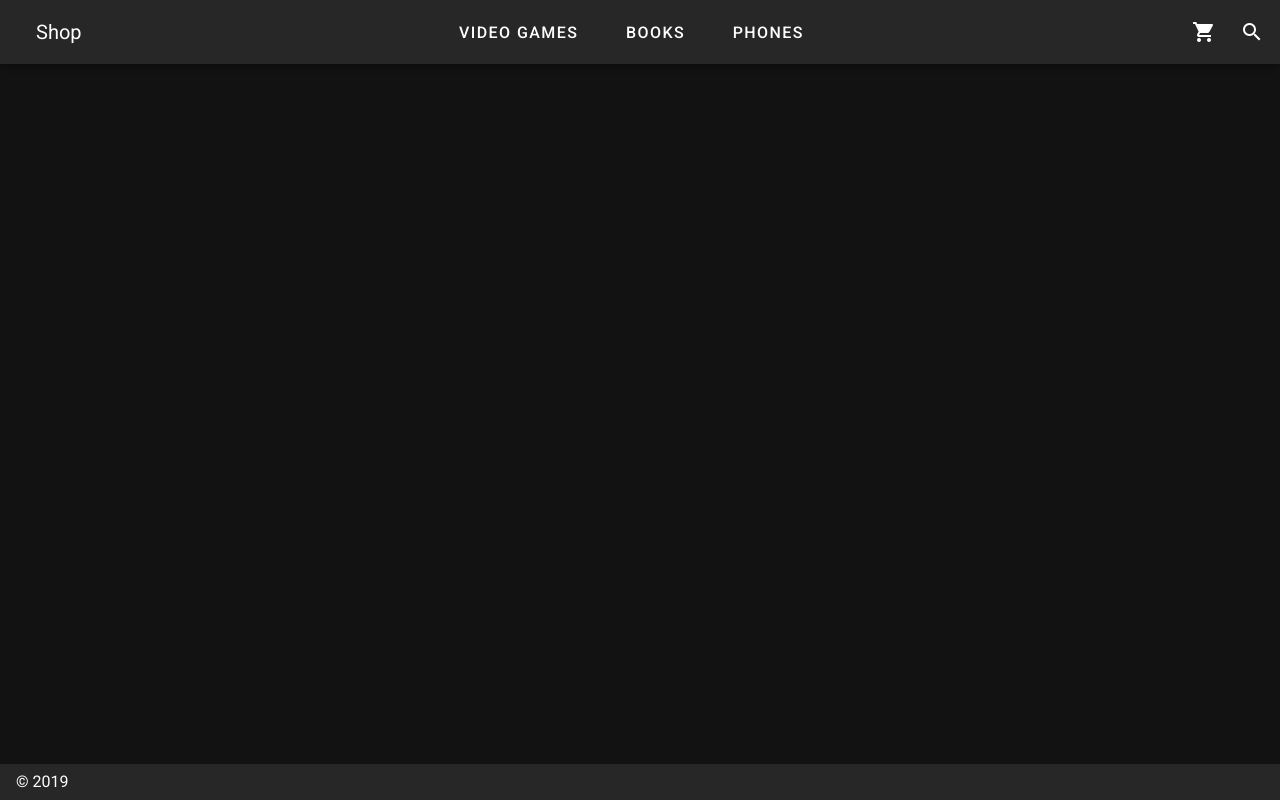
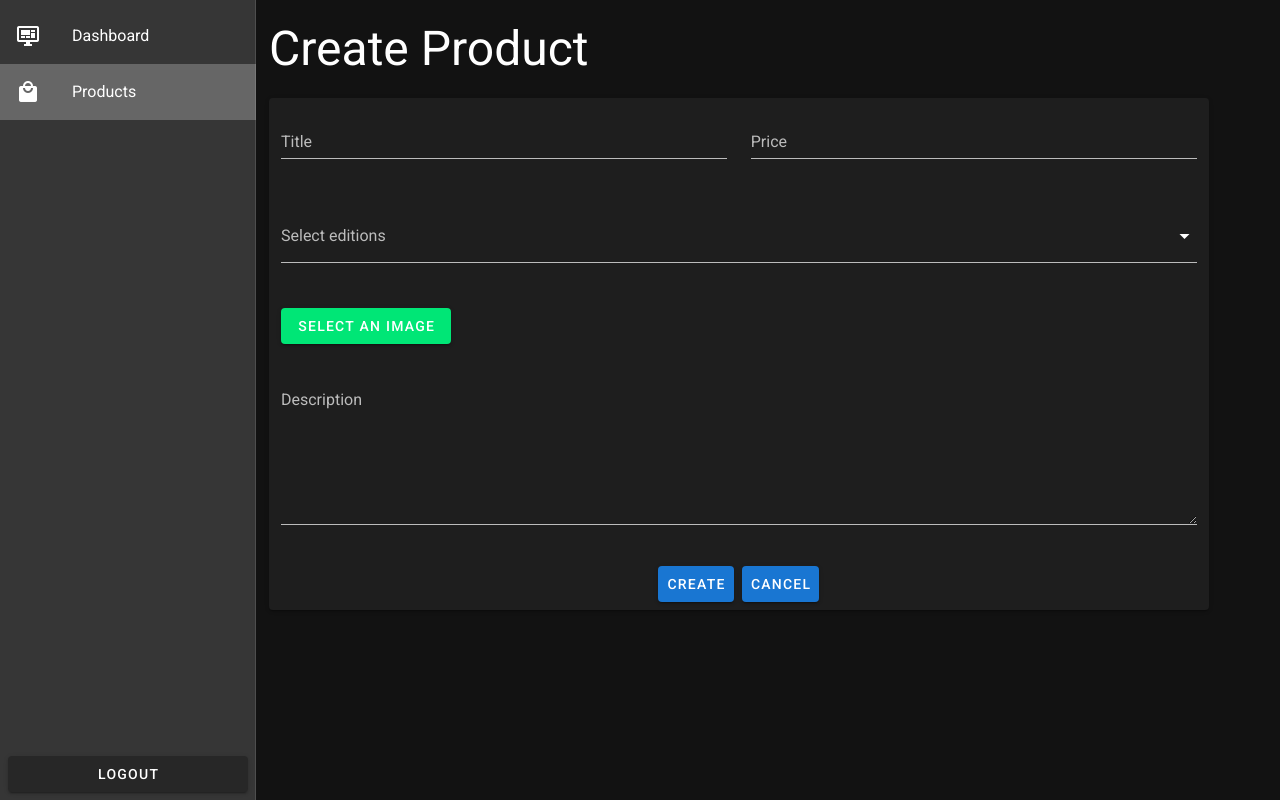
Before and after one commit to AleWasser/pwa-nuxt-shop, a Nuxt app: page /admin/products/create in a window 1280 px wide. Built offline with nearby package versions, Linux system fonts and the light colour scheme.

Commit message:
Create Product Layout

```diff
--- /dev/null
+++ b/pages/admin/products/create/index.vue
@@ -0,0 +1,80 @@
+<template>
+    <v-container>
+        <v-row>
+            <v-col cols="12">
+                <h3 class="display-2">Create Product</h3>
+            </v-col>
+        </v-row>
+        <v-row>
+            <v-col cols="12">
+                <v-card>
+                    <v-container>
+                        <v-row>
+                            <v-col cols="6">
+                                <v-text-field name="title" v-model="title" label="Title"></v-text-field>
+                            </v-col>
+                            <v-col cols="6">
+                                <v-text-field name="price" v-model="price" label="Price"></v-text-field>
+                            </v-col>
+                        </v-row>
+                        <v-row>
+                            <v-col cols="12">
+                                <v-select
+                                    v-model="selectedEditions"
+                                    :items="editions"
+                                    label="Select editions"
+                                    multiple
+                                    chips
+                                ></v-select>
+                            </v-col>
+                        </v-row>
+                        <v-row>
+                            <v-col cols="12">
+                                <v-btn color="success" @click="selectFile">Select an image</v-btn>
+                                <p class="d-inline ml-2" v-if="countFiles == 1">Archivo Cargado</p>
+                                <input
+                                    type="file"
+                                    ref="inputFile"
+                                    class="d-none"
+                                    @change="onFileSelected"
+                                />
+                            </v-col>
+                        </v-row>
+                        <v-row>
+                            <v-col cols="12">
+                                <v-textarea name="description" label="Description"></v-textarea>
+                            </v-col>
+                        </v-row>
+                    </v-container>
+                    <v-card-actions class="justify-center">
+                        <v-btn color="primary">Create</v-btn>
+                        <v-btn color="primary">Cancel</v-btn>
+                    </v-card-actions>
+                </v-card>
+            </v-col>
+        </v-row>
+    </v-container>
+</template>
+
+<script>
+export default {
+    layout: "admin",
+    data() {
+        return {
+            title: "",
+            price: "",
+            editions: ["Standard", "Special", "Ultimate"],
+            selectedEditions: [],
+            countFiles: 0
+        };
+    },
+    methods: {
+        selectFile() {
+            this.$refs.inputFile.click();
+        },
+        onFileSelected(event) {
+            this.countFiles = event.target.files.length;
+        }
+    }
+};
+</script>
--- a/pages/admin/products/index.vue
+++ b/pages/admin/products/index.vue
@@ -4,7 +4,7 @@
             <v-col cols="12">
                 <h3 class="display-2">
                     Products
-                    <v-btn color="success">Add product</v-btn>
+                    <v-btn color="success" to="/admin/products/create">Add product</v-btn>
                 </h3>
             </v-col>
             <v-col cols="12">
```
